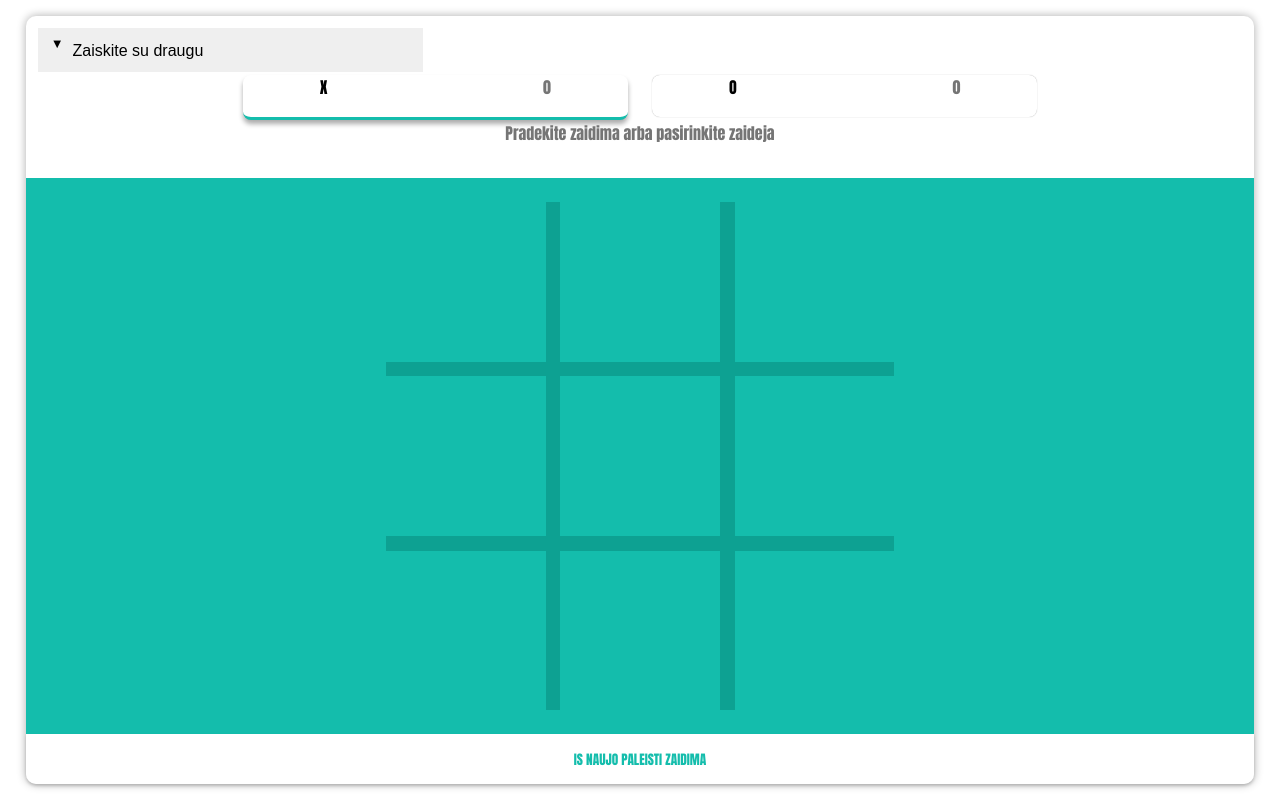
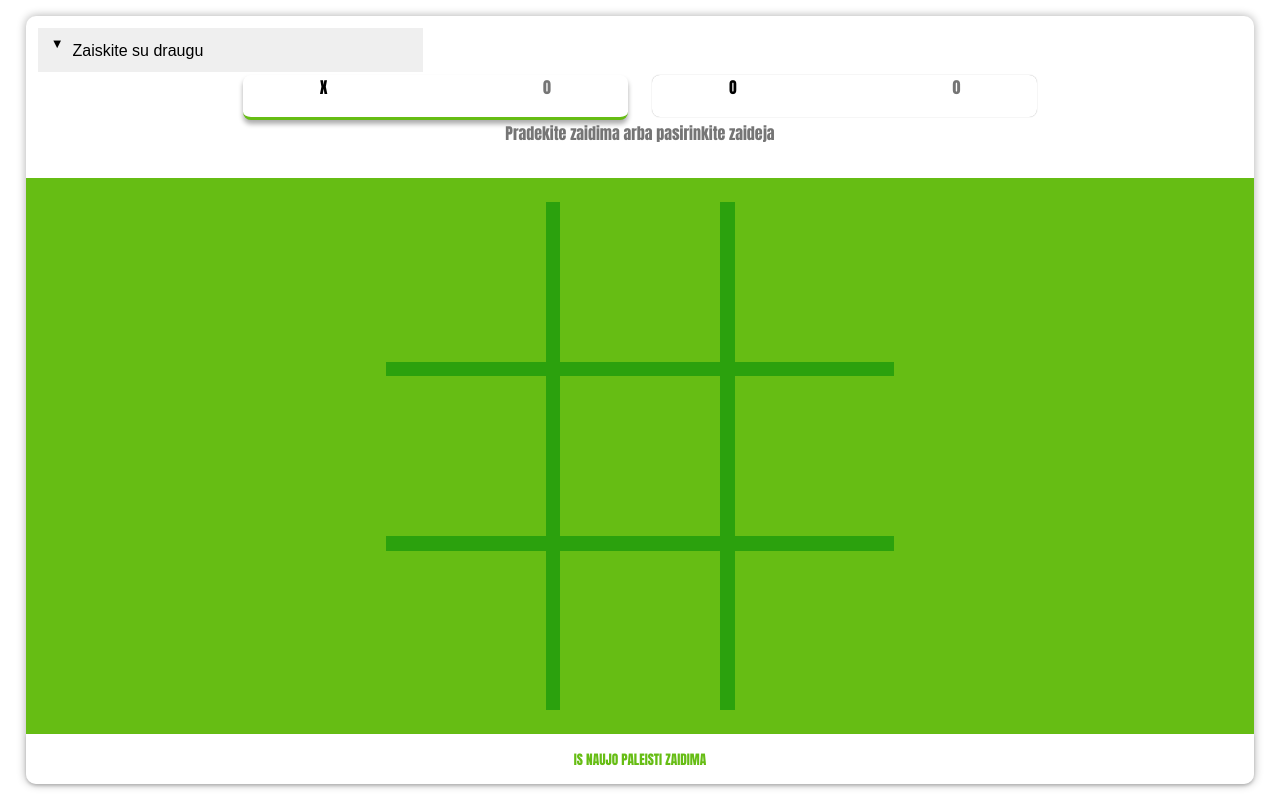
Before and after one commit to julys321/tic-tac-toe, a website with bundled scripts: page src/index.html in a window 1280 px wide. Built offline with nearby package versions, Linux system fonts and the light colour scheme.

Commit message:
will it fail?

```diff
--- a/src/index.css
+++ b/src/index.css
@@ -1,7 +1,7 @@
 :root {
-    --light-green: hsl(174, 81%, 61%);
-    --dark-green: #0DA192;
-    --main-green: #14BDAC;
+    --light-green: hsl(241, 81%, 61%);
+    --dark-green: rgb(43, 161, 13);
+    --main-green: rgb(102, 189, 20);
     --x-color: #545454;
     --o-color: #F2EBD3;
     --grey-text: #757575;
```
